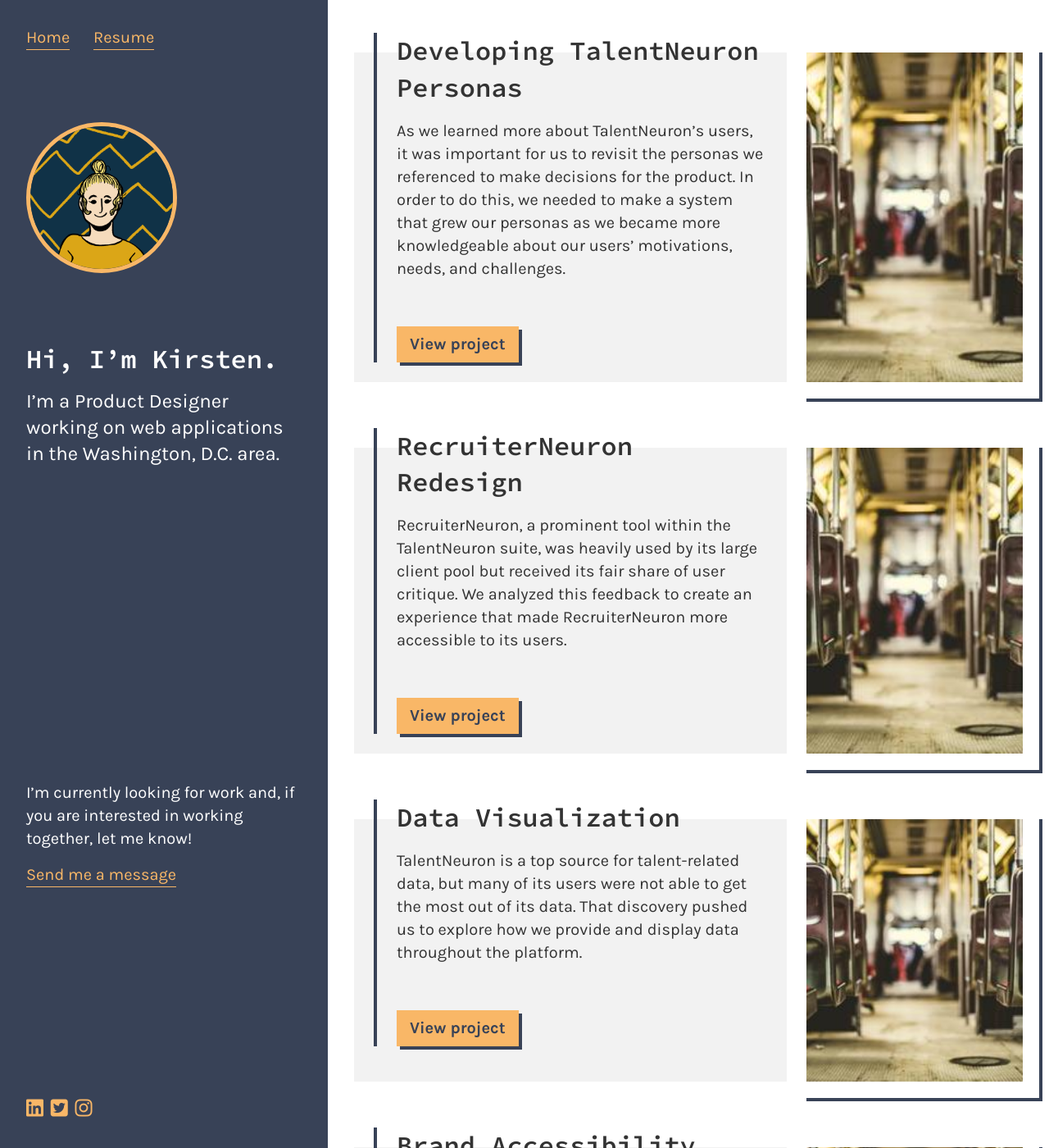
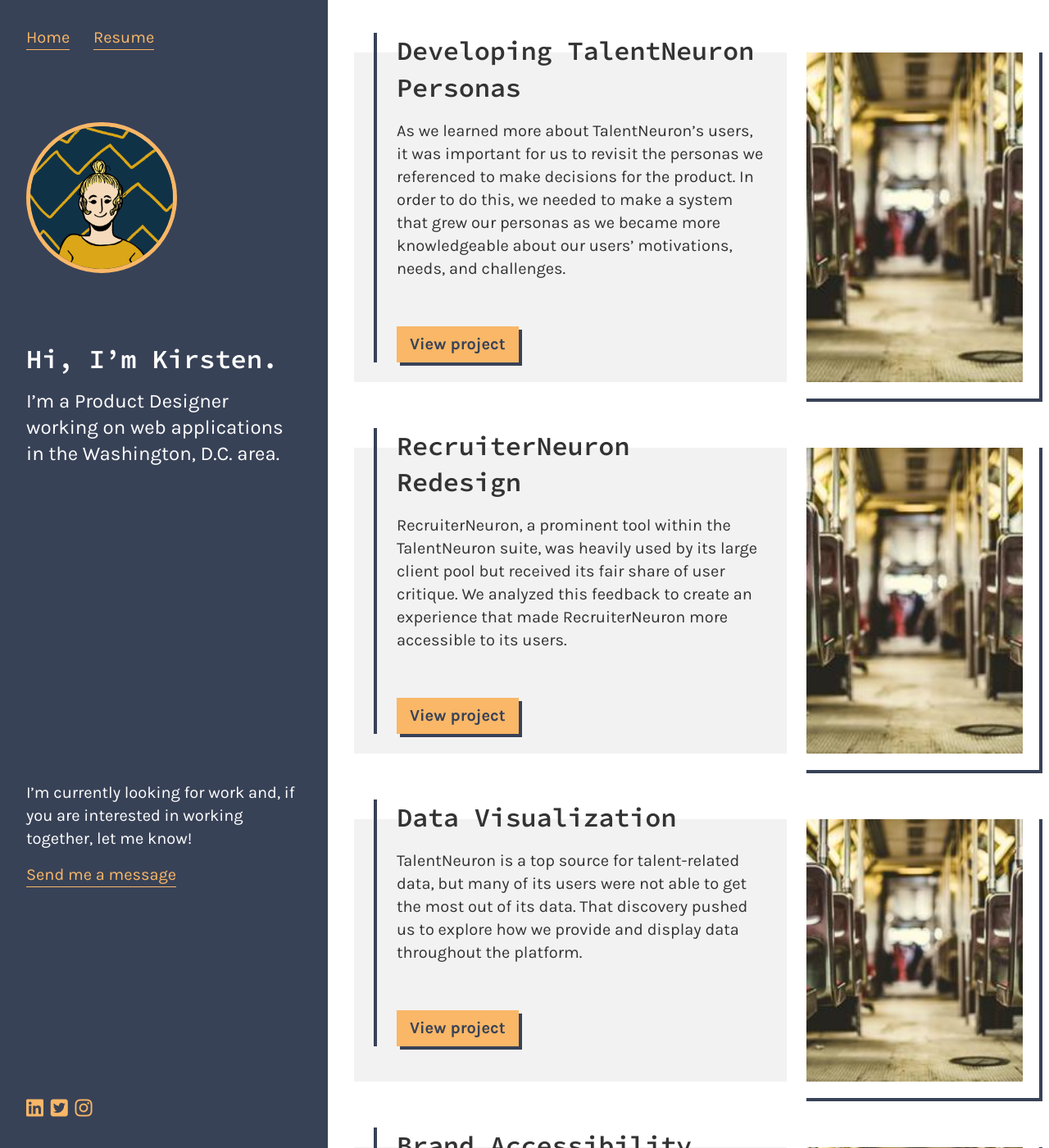
Before and after one commit to marcusrelacion/kirstengreen.com, a Jekyll site: the page built from index.markdown, in a window 1280 px wide and 1400 px high. Shown: the whole window at 82% size. Built offline with Jekyll 4.4.1, drawn with Linux system fonts in a browser that asks for light colours; nearby versions of some CDN libraries.

Commit message:
fixes for #34

```diff
--- a/assets/styles/component/_card.scss
+++ b/assets/styles/component/_card.scss
@@ -17,6 +17,7 @@
         font-family: var(--mono);
         font-weight: 600;
         font-size: 32px;
+        letter-spacing: -0.25px;
         margin-bottom: 16px;
     }
     &__name {
--- a/assets/styles/global/_typography.scss
+++ b/assets/styles/global/_typography.scss
@@ -40,6 +40,9 @@
     font-weight: 700;
     margin-bottom: 8px;
 }
+p:not(:last-child) {
+    margin-bottom: 24px;
+}
 @media screen and (min-width: 1023px) {
     .heading-1 {
         font-size: 32px;
```
Also changed, not shown: resume.markdown (line endings or trailing spaces).
